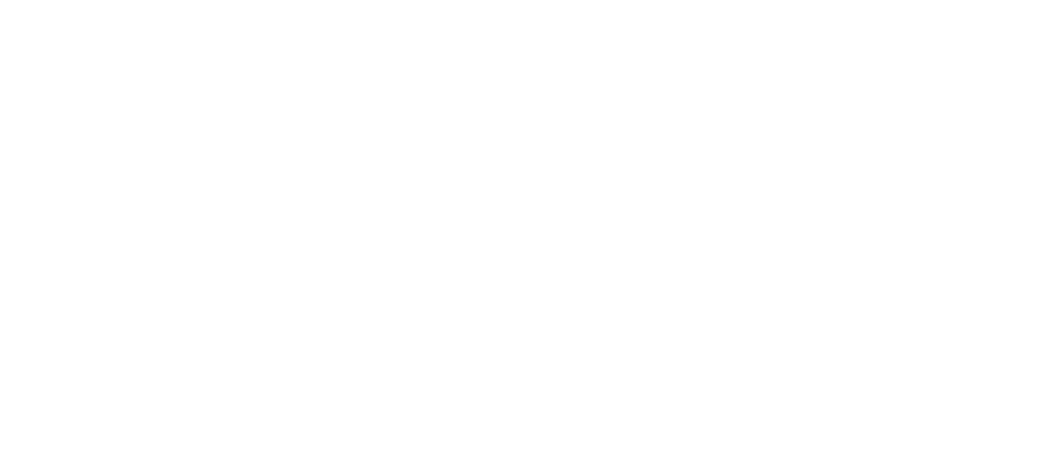
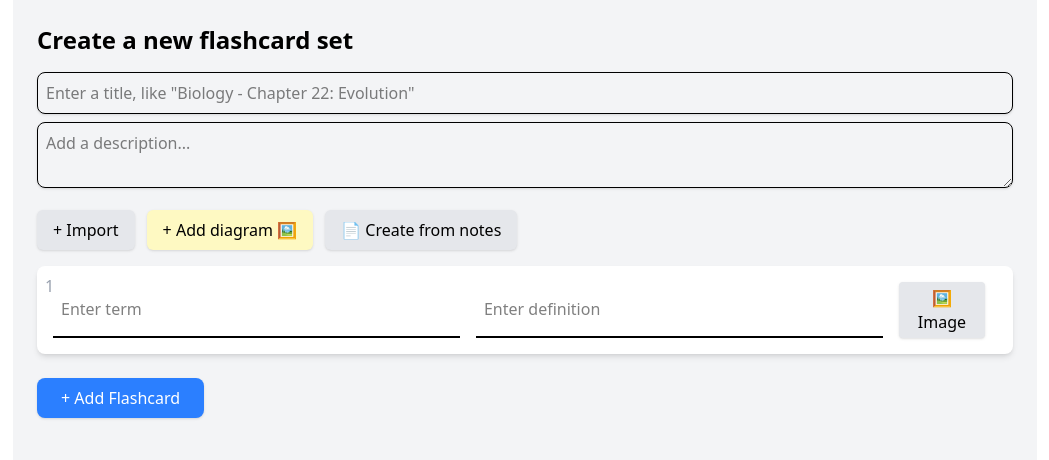
Before and after one commit to HunnyParmar/StudyBuddy-frontend, a React (Vite) app: page /setflashcard in a window 1280 px wide. Before the commit this address had no page. Shown: the top 460 px of the page, without its empty margins (115-1164 px from the left). Built offline with nearby package versions, Linux system fonts and the light colour scheme; sample sign-in values are in the browser's storage.

Commit message:
flashcard

```diff
--- a/src/App.jsx
+++ b/src/App.jsx
@@ -9,6 +9,7 @@
 import EmailCode from "./components/EmailCode";
 import ToDoList from "./components/Dashboard/To-Do List/ToDoList";
 import FlashCard from "./components/Dashboard/FlashCard/FlashCard";
+import SetFlashCard from "./components/Dashboard/FlashCard/SetFlashCard";
 
 const PrivateRoute = () => {
     const token = localStorage.getItem("token");
@@ -30,7 +31,9 @@
         <Route element={<PrivateRoute />}>
           <Route exact path="/dashboard" element={<Dashboard />} />
           <Route path="/todo" element={<ToDoList/>} />
+          {/* FlashCard */}
           <Route path="/flashcard" element={<FlashCard/>} />
+          <Route path="/setflashcard" element={<SetFlashCard/>} />
         </Route>
 
         </Routes>
--- a/src/components/Dashboard/Dashboard.jsx
+++ b/src/components/Dashboard/Dashboard.jsx
@@ -82,8 +82,9 @@
 
         <div className="flex-1 min-h-screen bg-gray-100 text-gray-800">
 
-          <nav className="flex justify-between items-center p-3 bg-white shadow-md">
-            <h1 className="text-xl font-bold text-teal-600"></h1>
+        <nav className="fixed top-0 left-56 right-0 flex justify-between items-center p-3 bg-white shadow-md z-50">
+
+            <span></span>
 
 
             <div
--- a/src/components/Dashboard/FlashCard/FlashCard.jsx
+++ b/src/components/Dashboard/FlashCard/FlashCard.jsx
@@ -1,12 +1,50 @@
-import React from 'react'
-import Dashboard from '../Dashboard'
+import React, { useState } from "react";
+import Dashboard from "../Dashboard";
+import { Link } from "react-router-dom";
+import FlashCardModal from "./FlashCardModal"; // Import modal
 
 const FlashCard = () => {
+  const [isModalOpen, setIsModalOpen] = useState(false);
+
   return (
-    <div>
-      <Dashboard/>
+    <div className="flex h-screen">
+      <Dashboard />
+
+      <div className="flex-1 flex flex-col items-center justify-center bg-gray-100 overflow-auto p-6 pt-5 md:pt-10">
+        <h1 className="text-4xl font-bold text-gray-800">FlashCard</h1>
+        <p className="text-gray-600 mt-2">
+          Find flashcard sets, classes, users, and more.
+        </p>
+
+        <div className="w-130 flex justify-center mt-6">
+          <input
+            type="text"
+            placeholder="Search by subject or keyword"
+            className="w-full max-w-7xl p-2 border rounded-lg shadow-md focus:outline-none focus:ring-2 focus:ring-teal-500"
+          />
+        </div>
+
+        <h2 className="mt-8 text-lg font-semibold text-gray-700">
+          Create your own FlashCards
+        </h2>
+        <div className="grid grid-cols-2 md:grid-cols-3 gap-4 mt-6">
+          <button
+            onClick={() => setIsModalOpen(true)}
+            className="cursor-pointer py-6 px-15 bg-blue-100 rounded-lg shadow-md"
+          >
+            Set FlashCard
+          </button>
+          <Link className="py-6 px-15 bg-pink-100 rounded-lg shadow-md">Create Folder</Link>
+          <Link className="py-6 px-15 bg-orange-100 rounded-lg shadow-md">
+            Create Classes
+          </Link>
+        </div>
+      </div>
+
+      {/* Render modal */}
+      <FlashCardModal isOpen={isModalOpen} onClose={() => setIsModalOpen(false)} />
     </div>
-  )
-}
+  );
+};
 
-export default FlashCard
+export default FlashCard;
--- /dev/null
+++ b/src/components/Dashboard/FlashCard/FlashCardModal.jsx
@@ -0,0 +1,38 @@
+import React from "react";
+import { Link } from "react-router-dom";
+
+const FlashCardModal = ({ isOpen, onClose }) => {
+  if (!isOpen) return null;
+
+  return (
+    <div className="fixed inset-0 flex items-center bg-[#053F5E]/60 justify-center z-50">
+      <div className="bg-white p-6 rounded-lg shadow-lg w-96">
+        <button
+          onClick={onClose}
+          className="cursor-pointer absolute top-2 right-2 text-white text-3xl"
+        >
+          &times;
+        </button>
+        <h2 className="text-xl font-bold text-center">
+          How do you want to create your flashcard?
+        </h2>
+        <div className="mt-4 flex flex-col gap-4">
+          <Link
+            to=""
+            className="text-center w-full py-3 bg-blue-100 rounded-lg shadow-md transition-transform transform hover:scale-105 hover:shadow-lg"
+          >
+            Generate from an upload
+          </Link>
+          <Link
+            to="/setflashcard"
+            className="text-center w-full py-3 bg-blue-100 rounded-lg shadow-md transition-transform transform hover:scale-105 hover:shadow-lg"
+          >
+            Create them yourself
+          </Link>
+        </div>
+      </div>
+    </div>
+  );
+};
+
+export default FlashCardModal;
--- /dev/null
+++ b/src/components/Dashboard/FlashCard/SetFlashCard.jsx
@@ -0,0 +1,70 @@
+import React, { useState } from "react";
+
+const SetFlashCard = () => {
+    const [flashcards, setFlashcards] = useState([{ id: 1, term: "", definition: "" }]);
+
+    // Add new flashcard
+    const addFlashcard = () => {
+      setFlashcards([...flashcards, { id: flashcards.length + 1, term: "", definition: "" }]);
+    };
+
+    // Remove flashcard
+    const removeFlashcard = (id) => {
+      setFlashcards(flashcards.filter((card) => card.id !== id));
+    };
+
+    return (
+      <div className="max-w-5xl mx-auto p-6 bg-gray-100 min-h-screen">
+        <h1 className="text-2xl font-bold">Create a new flashcard set</h1>
+
+        {/* Title & Description */}
+        <input
+          type="text"
+          placeholder='Enter a title, like "Biology - Chapter 22: Evolution"'
+          className="w-full p-2 mt-4 border rounded-lg shadow-sm"
+        />
+        <textarea
+          placeholder="Add a description..."
+          className="w-full p-2 mt-2 border rounded-lg shadow-sm"
+        ></textarea>
+
+        {/* Buttons */}
+        <div className="flex gap-3 mt-4">
+          <button className="bg-gray-200 px-4 py-2 rounded-md shadow">+ Import</button>
+          <button className="bg-yellow-100 px-4 py-2 rounded-md shadow">+ Add diagram 🖼️</button>
+          <button className="bg-gray-200 px-4 py-2 rounded-md shadow">📄 Create from notes</button>
+        </div>
+
+        {/* Flashcards List */}
+        {flashcards.map((card) => (
+          <div key={card.id} className="flex mt-4 p-4 bg-white rounded-lg shadow-md relative">
+            <span className="absolute top-2 left-2 text-gray-400">{card.id}</span>
+            <input
+              type="text"
+              placeholder="Enter term"
+              className="w-1/2 border-b-2 outline-none p-2"
+            />
+            <input
+              type="text"
+              placeholder="Enter definition"
+              className="w-1/2 border-b-2 outline-none p-2 ml-4"
+            />
+            <button className="ml-4 mr-3 bg-gray-200 px-3 py-1 rounded shadow">🖼️ Image</button>
+            {flashcards.length > 1 && (
+              <button onClick={() => removeFlashcard(card.id)} className="absolute top-1 right-2 text-black text-sm">
+                ❎
+              </button>
+            )}
+          </div>
+        ))}
+
+        {/* Add Flashcard Button */}
+        <button onClick={addFlashcard} className="mt-6 px-6 py-2 bg-blue-500 text-white rounded-lg shadow">
+          + Add Flashcard
+        </button>
+      </div>
+    );
+  };
+
+
+export default SetFlashCard
```
Also changed, not shown: 1 other file (tests, documents, lock files or other folders).
